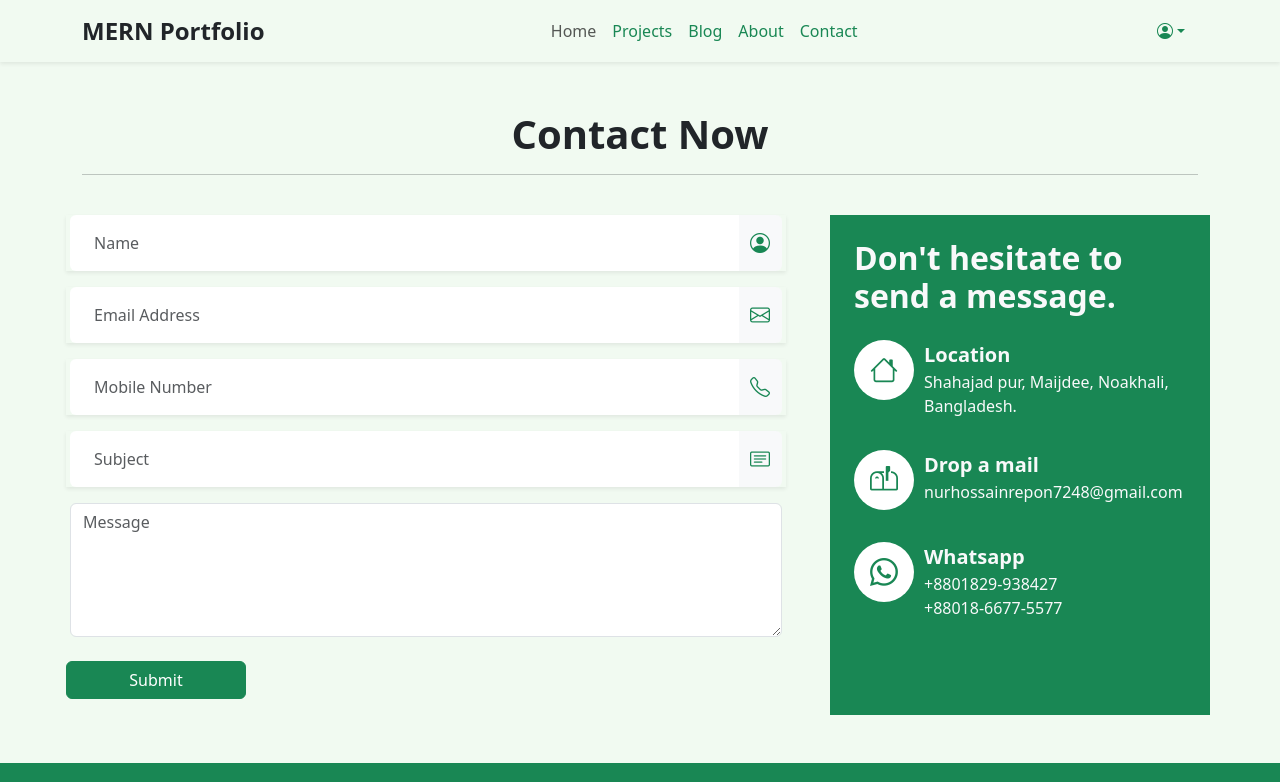
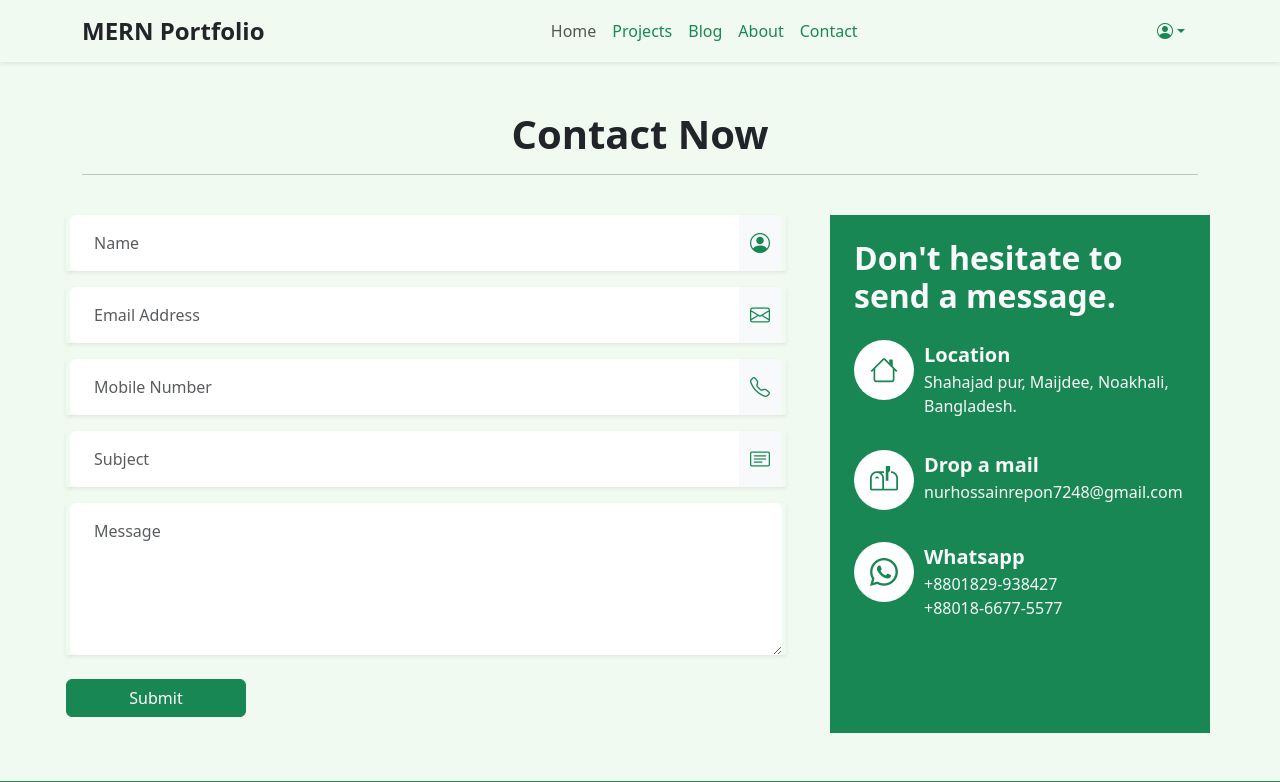
Before and after one commit to Nhrepon/MERN-Portfolio, a React (Vite) app in the folder client/: page /contact in a window 1280 px wide. Shown: the top 782 px of the page. Built offline with nearby package versions, Linux system fonts and the light colour scheme.

Commit message:
version: 1.0.4

```diff
--- a/client/src/components/contact/ContactComponents.jsx
+++ b/client/src/components/contact/ContactComponents.jsx
@@ -57,8 +57,8 @@ const ContactComponents = () => {
                             </span>
                         </div>
 
-                        <div className="mb-3">
-                            <textarea className="form-control" id="message" rows="5" placeholder="Message"/>
+                        <div className="mb-3 input-group shadow-sm">
+                            <textarea className="form-control px-4 py-3 border-0" id="message" rows="5" placeholder="Message"/>
                         </div>
 
                         <button onClick={sendMessage} type="submit" className="btn btn-success w-25">Submit</button>
```
